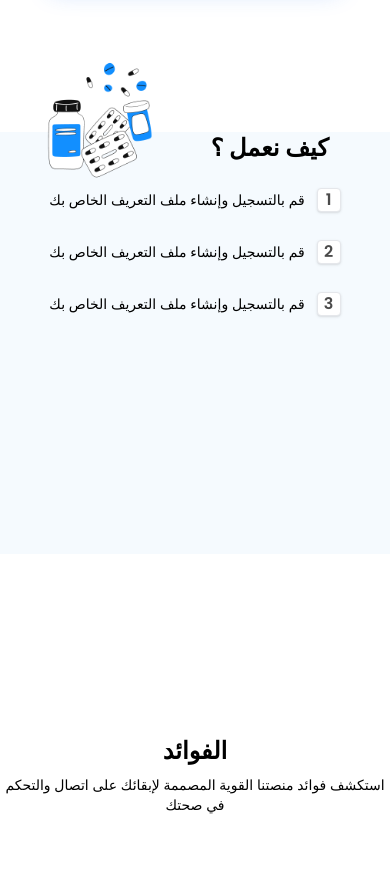
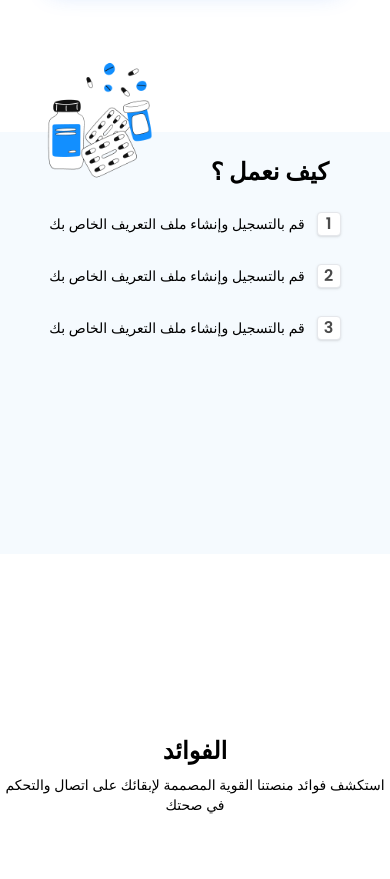
Before and after one commit to imadbenmadi/siha-twasol-front, a React (Vite) app: page /Home in a window 390 px wide. Shown: the part 1480-2359 px from the top of the page. Built offline with nearby package versions, Linux system fonts and the light colour scheme; no server answers.

Commit message:
refactor: Update How_we_work component layout and styles

```diff
--- a/src/Components/Home/How_we_work.jsx
+++ b/src/Components/Home/How_we_work.jsx
@@ -29,7 +29,7 @@ function How_we_work() {
                     className="  flex justify-center items-center gap-12 "
                 >
                     <div className=" ">
-                        <div className=" text-2xl font-semibold mb-6 mr-3">
+                        <div className=" text-2xl font-semibold mb-6 mt-6 md:mt-0 mr-3">
                             كيف نعمل ؟
                         </div>
                         <div className=" flex   flex-col gap-7">
```
